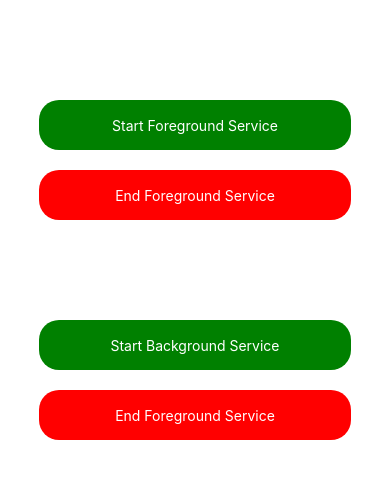
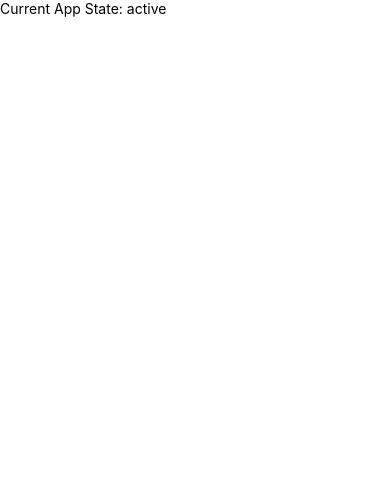
Before and after one commit to trung1007/react-native-read-sms, a React Native app: screen / in a window 390 px wide. Shown: the top 478 px of the page. Built offline with nearby package versions, Linux system fonts and the light colour scheme.

Commit message:
feat: test app state

```diff
--- a/App.tsx
+++ b/App.tsx
@@ -1,85 +1,37 @@
-import React, { useEffect, useState } from 'react';
+import React, { createContext, ReactNode, useEffect, useState } from 'react';
 import {
   SafeAreaView,
-  View,
-  Text,
-  NativeModules,
-  PermissionsAndroid,
-  Alert,
-  DeviceEventEmitter,
   StyleSheet,
-  Platform,
-  Button,
-  Linking,
-  TouchableOpacity,
   AppState,
+  AppStateStatus
 } from 'react-native';
-import RNFS from 'react-native-fs';
-import usePermission from './hook/usePermision';
-import useVectorized from './hook/useVectorized';
-import VoiceRecord from './src/voiceRecord';
-import LocalNotification from './LocalNotification';
-// import BackgroundTask from './src/backgroundTask';
-// import BackgroundService from 'react-native-background-actions';
 import MyService from './src/service/Service';
+import { AppStateProvider } from './context/AppStateContext';
+import TestState from './src/testState';
+
 
 
 
 const App = () => {
+  return (
+    <AppStateProvider>
+    {/* // <appStateContext.Provider value={inApp ? 'active' : 'background'}> */}
+        <SafeAreaView style={styles.container}>
+          {/* <MyService /> */}
+          <TestState/>
+        </SafeAreaView >
+    {/* // </appStateContext.Provider> */}
+
+    </AppStateProvider>
 
 
-  const { receiveSmsPermission, receivedSmsMessage, receivedSmsPhoneNumber, notifcationPermission } =
-    usePermission();
-
-
-
-  // useEffect(() => {
-  //   startBackgroundTask();
-
-  //   // Lắng nghe sự thay đổi trạng thái của app
-  //   const appStateListener = AppState.addEventListener('change', nextAppState => {
-  //     if (nextAppState === 'background') {
-  //       console.log('App moved to background');
-  //       // Có thể bắt đầu lại task nếu cần khi app chuyển sang nền
-  //       startBackgroundTask();
-  //     }
-  //   });
-
-  //   // Cleanup khi component unmount
-  //   return () => {
-  //     appStateListener.remove();
-  //     BackgroundService.stop(); // Dừng background service khi không cần thiết
-  //   };
-  // }, []);
-  return (
-    <SafeAreaView style={styles.container}>
-      {/* <Text>Permission Status: {receiveSmsPermission}</Text>
-      <Text>Sender Phone Number: {receivedSmsPhoneNumber}</Text>
-      <Text>Received SMS: {receivedSmsMessage}</Text>
-      <View>
-        <VoiceRecord />
-      </View>
-      <Text> Push Notification!! </Text>
-      <Button title={'Click Here'} onPress={()=>{
-        LocalNotification('123123')
-      }} /> */}
-      <MyService/>
-
-    </SafeAreaView>
   );
 };
 
 const styles = StyleSheet.create({
   container: {
-    flex:1,
-    // justifyContent:'center',
-    // alignItems:'center'
+    flex: 1,
   },
-  titleText: {},
-  textMessage: {
-    width: 'auto',
-    minWidth: 300,
-    backgroundColor: 'red',
-  },
+
 });
 export default App;
--- /dev/null
+++ b/context/AppStateContext.tsx
@@ -0,0 +1,57 @@
+// AppStateContext.tsx (or AppStateContext.jsx)
+import React, { createContext, useContext, useState, useEffect, ReactNode } from 'react';
+import { AppState, AppStateStatus } from 'react-native';
+
+
+const AppStateContext = createContext<AppStateStatus | null>(null);
+
+interface AppStateProviderProps {
+  children: ReactNode;
+}
+
+
+export const AppStateProvider: React.FC<AppStateProviderProps> = ({ children }) => {
+  const [appState, setAppState] = useState<AppStateStatus>(AppState.currentState);
+  const [inApp, setInApp] = useState(true)
+
+
+  useEffect(() => {
+    const handleAppStateChange = (nextAppState: AppStateStatus) => {
+      setAppState(nextAppState);
+      console.log("AppStateContext: " + nextAppState);
+      if (nextAppState === 'background') {
+        setInApp(false); // Set inApp to false when the app is in the background
+      } else if (nextAppState === 'active') {
+        setInApp(true); // Set inApp to true when the app is active
+      }
+    };
+
+    // Add listener for AppState changes
+    const subscription = AppState.addEventListener('change', handleAppStateChange);
+
+    // Clean up the listener when the component is unmounted
+    return () => {
+      subscription.remove();
+    };
+
+  }, []);
+
+  // 4. Return the provider with the current app state value
+  return (
+    <AppStateContext.Provider value={inApp ? 'active' : 'background'}>
+      {children}
+    </AppStateContext.Provider>
+  );
+};
+
+
+export const useAppStateContext = () => {
+  const context = useContext(AppStateContext);
+  console.log(context);
+
+  if (context === null) {
+    throw new Error("useAppStateContext must be used within an AppStateProvider");
+  }
+
+  return context;
+};
--- a/src/service/Service.js
+++ b/src/service/Service.js
@@ -1,6 +1,9 @@
-import { TouchableOpacity, View, Text } from "react-native"
+import { TouchableOpacity, View, Text, AppState } from "react-native"
 import { useEffect } from "react";
 import BackgroundService from 'react-native-background-actions';
+import { AppStateProvider, useAppStateContext } from "../../context/AppStateContext";
+
+
 
 const sleep = (time) => new Promise((resolve) => setTimeout(() => resolve(), time));
 const veryIntensiveTask = async (taskDataArguments) => {
@@ -40,8 +43,14 @@ const startBackgroundService = async () => {
 const stopBackgroundService = async () => {
     await BackgroundService.stop();
 }
+
 const MyService = () => {
+    const state = useAppStateContext()
+    useEffect(() => {
 
+        console.log(state);
+        // console.log(testState);
+    }, [state])
     return (
         <View style={{ flex: 1 }}>
             <TouchableOpacity style={{
@@ -53,34 +62,10 @@ const MyService = () => {
                 justifyContent: 'center',
                 alignItems: 'center',
                 alignSelf: 'center'
-            }}>
-                <Text style={{ color: '#ffff' }}>Start Foreground Service</Text>
-            </TouchableOpacity>
-            <TouchableOpacity style={{
-                width: '80%',
-                height: 50,
-                marginTop: 20,
-                borderRadius: 20,
-                backgroundColor: 'red',
-                justifyContent: 'center',
-                alignItems: 'center',
-                alignSelf: 'center'
-            }}>
-                <Text style={{ color: '#ffff' }}>End Foreground Service</Text>
-            </TouchableOpacity>
-            <TouchableOpacity style={{
-                width: '80%',
-                height: 50,
-                marginTop: 100,
-                borderRadius: 20,
-                backgroundColor: 'green',
-                justifyContent: 'center',
-                alignItems: 'center',
-                alignSelf: 'center'
             }}
-            onPress={()=>{
-                startBackgroundService()
-            }}
+                onPress={() => {
+                    startBackgroundService()
+                }}
             >
                 <Text style={{ color: '#ffff' }}>Start Background Service</Text>
             </TouchableOpacity>
@@ -94,9 +79,9 @@ const MyService = () => {
                 alignItems: 'center',
                 alignSelf: 'center'
             }}
-            onPress={()=>{
-                stopBackgroundService()
-            }}
+                onPress={() => {
+                    stopBackgroundService()
+                }}
             >
                 <Text style={{ color: '#ffff' }}>End Foreground Service</Text>
             </TouchableOpacity>
--- /dev/null
+++ b/src/testState.js
@@ -0,0 +1,19 @@
+import React, { useEffect } from 'react';
+import { View, Text } from 'react-native';
+import { useAppStateContext } from '../context/AppStateContext';
+
+const TestState = () => {
+  const state = useAppStateContext(); // Get the app state from the context
+
+  useEffect(() => {
+    console.log(state); // Log the state whenever it changes
+  }, [state]); // Only re-run this effect when `state` changes
+
+  return (
+    <View>
+      <Text>Current App State: {state}</Text>
+    </View>
+  );
+};
+
+export default TestState;
```
Also changed, not shown: src/backgroundTask.js (deleted, +0 -35 lines).
